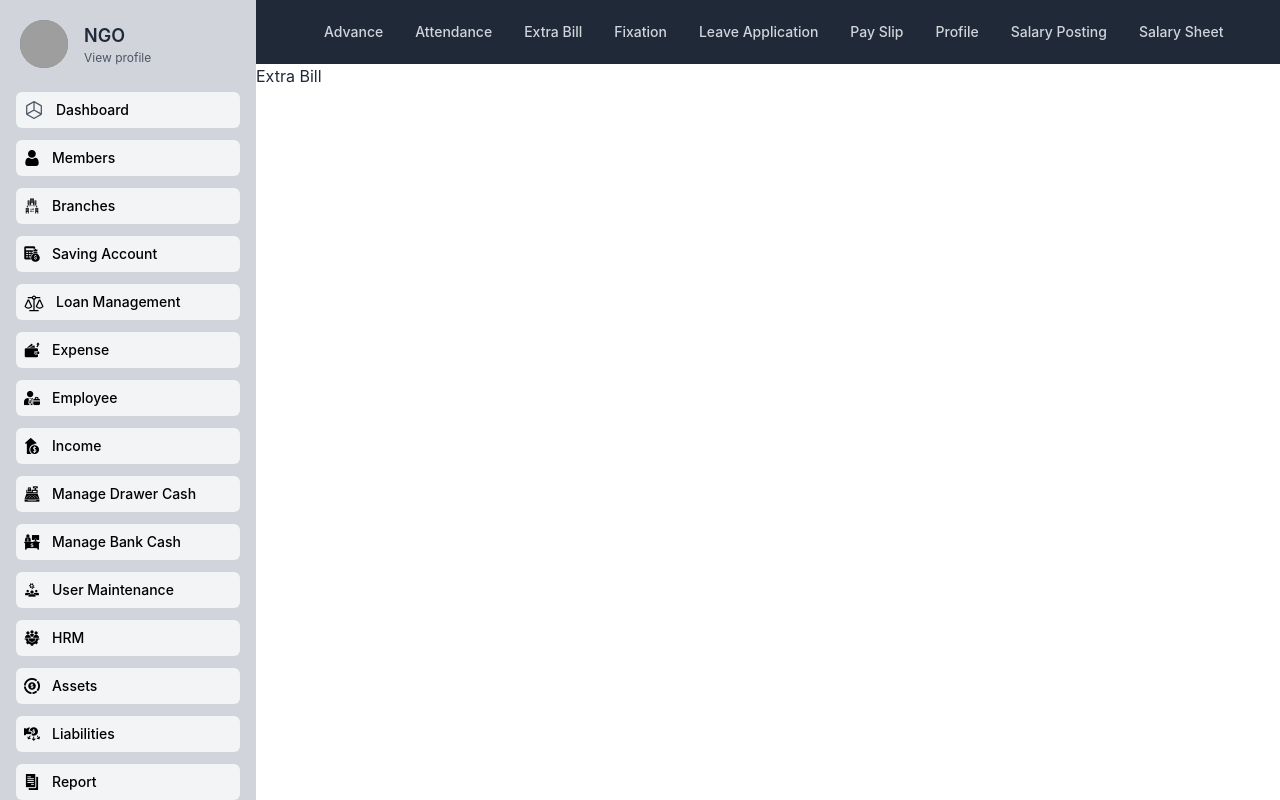
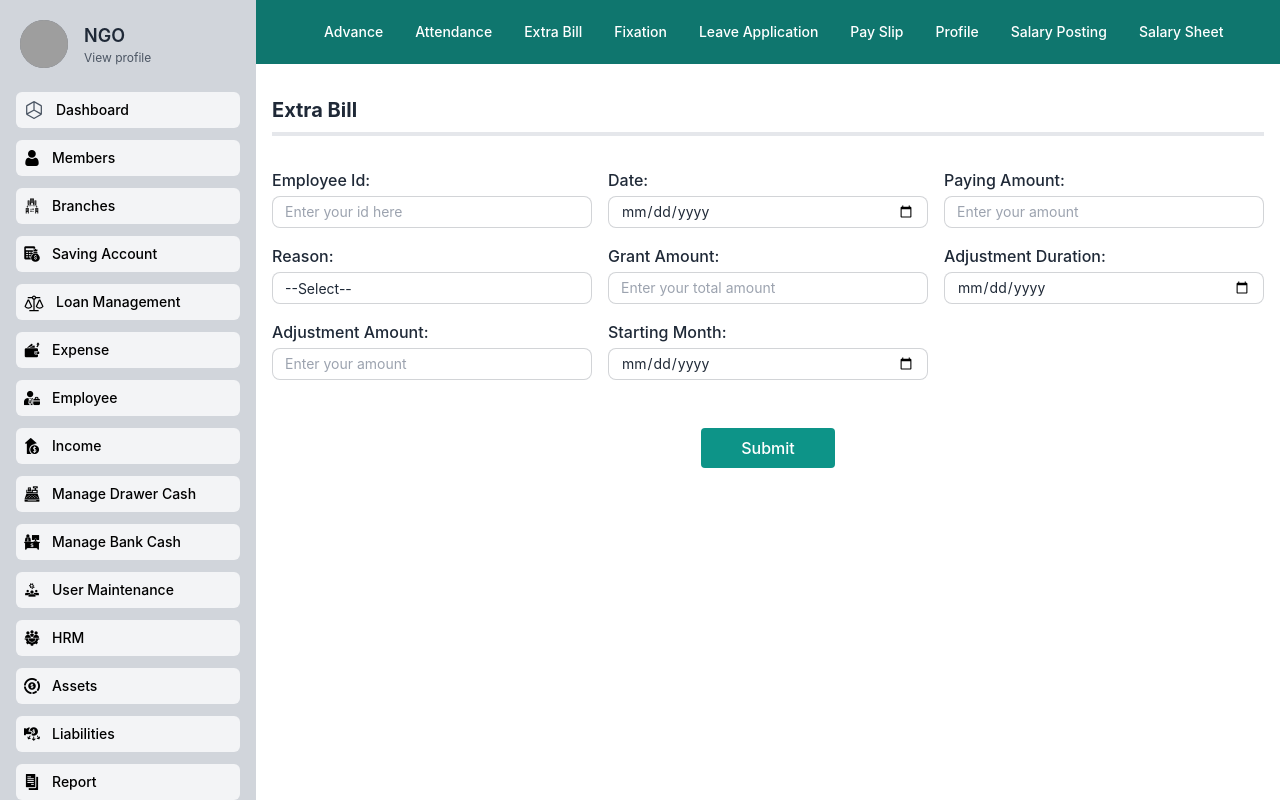
Before and after one commit to MDYeaminIslam/NGO_Project, a React (Vite) app: page /extra_bill in a window 1280 px wide. Built offline with nearby package versions, Linux system fonts and the light colour scheme; grey boxes are pictures that could not be loaded.

Commit message:
extra bill and attendance of HRM section

```diff
--- a/src/pages/HRM/Attendance.jsx
+++ b/src/pages/HRM/Attendance.jsx
@@ -6,7 +6,40 @@ const Attendance = () => {
       <section>
         <HRMNav/>
       </section>
-      <h1>Attendance</h1>
+
+      <section className="m-4">
+        <h1 className="text-xl font-bold text-start max-w-5xl mx-auto  pt-4 border-b-4 pb-2 ">Attendance</h1>
+        <form className="my-8" action="">
+          <section className="grid grid-cols-3 max-w-5xl mx-auto gap-4">
+
+          <div className="flex flex-col gap-1">
+              <label className="font-medium" htmlFor="employee_id">Employee Id:</label>
+              <input className="input input-bordered input-sm  hover:border-teal-500  " id="employee_id" type="text" placeholder="Enter your id here" />
+          </div>
+
+          <div className="flex flex-col gap-1">
+              <label className="font-medium" htmlFor="date">Date:</label>
+              <input className="input input-bordered input-sm  hover:border-teal-500  " id="date" type="date" placeholder=""/>
+          </div>
+
+          <div className="flex flex-col gap-1">
+              <label className="font-medium " htmlFor="status">Status:</label>
+              <select id="status" className=" input input-bordered input-sm hover:border-teal-500 " >
+                <option>--Select--</option>
+                <option>Present</option>
+                <option>Absent</option>
+              </select>
+            </div>
+
+          </section>
+
+        </form>
+
+        <div className="w-full flex justify-center  mt-12">
+          <input className="bg-teal-600 hover:bg-teal-700 px-10 py-2 rounded font-medium     text-white" type="submit" />
+        </div>
+
+      </section>
     </div>
   );
 };
--- a/src/pages/HRM/ExtraBill.jsx
+++ b/src/pages/HRM/ExtraBill.jsx
@@ -6,7 +6,72 @@ const ExtraBill = () => {
       <section>
         <HRMNav/>
       </section>
-      <h1>Extra Bill</h1>
+
+      <section className="m-4">
+        <h1 className="text-xl font-bold text-start max-w-5xl mx-auto  pt-4 border-b-4 pb-2 ">Extra Bill</h1>
+        <form className="my-8" action="">
+          <section className="grid grid-cols-3 max-w-5xl mx-auto gap-4">
+
+          <div className="flex flex-col gap-1">
+              <label className="font-medium" htmlFor="employee_id">Employee Id:</label>
+              <input className="input input-bordered input-sm  hover:border-teal-500  " id="employee_id" type="text" placeholder="Enter your id here" />
+          </div>
+
+          <div className="flex flex-col gap-1">
+              <label className="font-medium" htmlFor="date">Date:</label>
+              <input className="input input-bordered input-sm  hover:border-teal-500  " id="date" type="date" placeholder=""/>
+          </div>
+
+          <div className="flex flex-col gap-1">
+              <label className="font-medium" htmlFor="paying_amount">Paying Amount:</label>
+              <input className="input input-bordered input-sm  hover:border-teal-500" id="paying_amount" type="number" placeholder="Enter your amount"/>
+          </div>
+
+          <div className="flex flex-col gap-1">
+              <label className="font-medium " htmlFor="reason">Reason:</label>
+              <select id="reason" className=" input input-bordered input-sm hover:border-teal-500 " >
+                <option>--Select--</option>
+                <option>Tour Bill</option>
+                <option>Overtime</option>
+                <option>Special Award</option>
+                <option>Bonus</option>
+                <option>Others</option>
+              </select>
+            </div>
+
+            <div className="flex flex-col gap-1">
+              <label className="font-medium" htmlFor="grant_amount">Grant Amount:</label>
+              <input className="input input-bordered input-sm  hover:border-teal-500" id="grant_amount" type="number" placeholder="Enter your total amount"/>
+            </div>
+
+            <div className="flex flex-col gap-1">
+              <label className="font-medium" htmlFor="adjustment_duration">Adjustment Duration:</label>
+              <input className="input input-bordered input-sm  hover:border-teal-500  " id="adjustment_duration" type="date" placeholder=""/>
+            </div>
+
+            <div className="flex flex-col gap-1">
+              <label className="font-medium" htmlFor="adjustment_amount">Adjustment Amount:</label>
+              <input className="input input-bordered input-sm  hover:border-teal-500" id="adjustment_amount" type="number" placeholder="Enter your amount"/>
+            </div>
+
+            <div className="flex flex-col gap-1">
+              <label className="font-medium" htmlFor="starting_month">Starting Month:</label>
+              <input className="input input-bordered input-sm  hover:border-teal-500" id="starting_month" type="date" placeholder=""/>
+            </div>
+
+
+
+
+          </section>
+
+        </form>
+
+        <div className="w-full flex justify-center  mt-12">
+          <input className="bg-teal-600 hover:bg-teal-700 px-10 py-2 rounded font-medium     text-white" type="submit" />
+        </div>
+
+      </section>
+
     </div>
   );
 };
--- a/src/pages/HRM/HRMNav/HRMNav.jsx
+++ b/src/pages/HRM/HRMNav/HRMNav.jsx
@@ -3,46 +3,46 @@ import { Link } from "react-router-dom";
 const HRMNav = () => {
   return (
     <div>
-      <nav className="bg-gray-800">
+      <nav className="bg-teal-700 text-white">
       <div className="max-w-7xl mx-auto px-2 sm:px-6 lg:px-8">
         <div className="relative flex items-center justify-between h-16">
           <div className="hidden sm:block sm:ml-6">
             <div className="flex flex-wrap gap-2">
 
               <Link to={'/advance'}>
-              <p className="text-gray-300 hover:bg-gray-700 hover:text-white px-3 py-2 rounded-md text-sm font-medium">Advance</p>
+              <p className=" hover:bg-gray-700 hover:text-white px-3 py-2 rounded-md text-sm font-medium">Advance</p>
               </Link>
 
               <Link to={'/attendance'}>
-              <p className="text-gray-300 hover:bg-gray-700 hover:text-white px-3 py-2 rounded-md text-sm font-medium">Attendance</p>
+              <p className=" hover:bg-gray-700 hover:text-white px-3 py-2 rounded-md text-sm font-medium">Attendance</p>
               </Link>
 
               <Link to={'/extra_bill'}>
-              <p className="text-gray-300 hover:bg-gray-700 hover:text-white px-3 py-2 rounded-md text-sm font-medium">Extra Bill</p>
+              <p className=" hover:bg-gray-700 hover:text-white px-3 py-2 rounded-md text-sm font-medium">Extra Bill</p>
               </Link>
 
               <Link to={'/fixation'}>
-              <p className="text-gray-300 hover:bg-gray-700 hover:text-white px-3 py-2 rounded-md text-sm font-medium">Fixation</p>
+              <p className=" hover:bg-gray-700 hover:text-white px-3 py-2 rounded-md text-sm font-medium">Fixation</p>
               </Link>
 
               <Link to={'/leave_application'}>
-              <p className="text-gray-300 hover:bg-gray-700 hover:text-white px-3 py-2 rounded-md text-sm font-medium">Leave Application</p>
+              <p className=" hover:bg-gray-700 hover:text-white px-3 py-2 rounded-md text-sm font-medium">Leave Application</p>
               </Link>
 
               <Link to={'/pay_slip'}>
-              <p className="text-gray-300 hover:bg-gray-700 hover:text-white px-3 py-2 rounded-md text-sm font-medium">Pay Slip</p>
+              <p className=" hover:bg-gray-700 hover:text-white px-3 py-2 rounded-md text-sm font-medium">Pay Slip</p>
               </Link>
 
               <Link to={'/profile'}>
-              <p className="text-gray-300 hover:bg-gray-700 hover:text-white px-3 py-2 rounded-md text-sm font-medium">Profile</p>
+              <p className=" hover:bg-gray-700 hover:text-white px-3 py-2 rounded-md text-sm font-medium">Profile</p>
               </Link>
 
               <Link to={'/salary_posting'}>
-              <p className="text-gray-300 hover:bg-gray-700 hover:text-white px-3 py-2 rounded-md text-sm font-medium">Salary Posting</p>
+              <p className=" hover:bg-gray-700 hover:text-white px-3 py-2 rounded-md text-sm font-medium">Salary Posting</p>
               </Link>
 
               <Link to={'/salary_sheet'}>
-              <p className="text-gray-300 hover:bg-gray-700 hover:text-white px-3 py-2 rounded-md text-sm font-medium">Salary Sheet</p>
+              <p className=" hover:bg-gray-700 hover:text-white px-3 py-2 rounded-md text-sm font-medium">Salary Sheet</p>
               </Link>
 
             </div>
```
